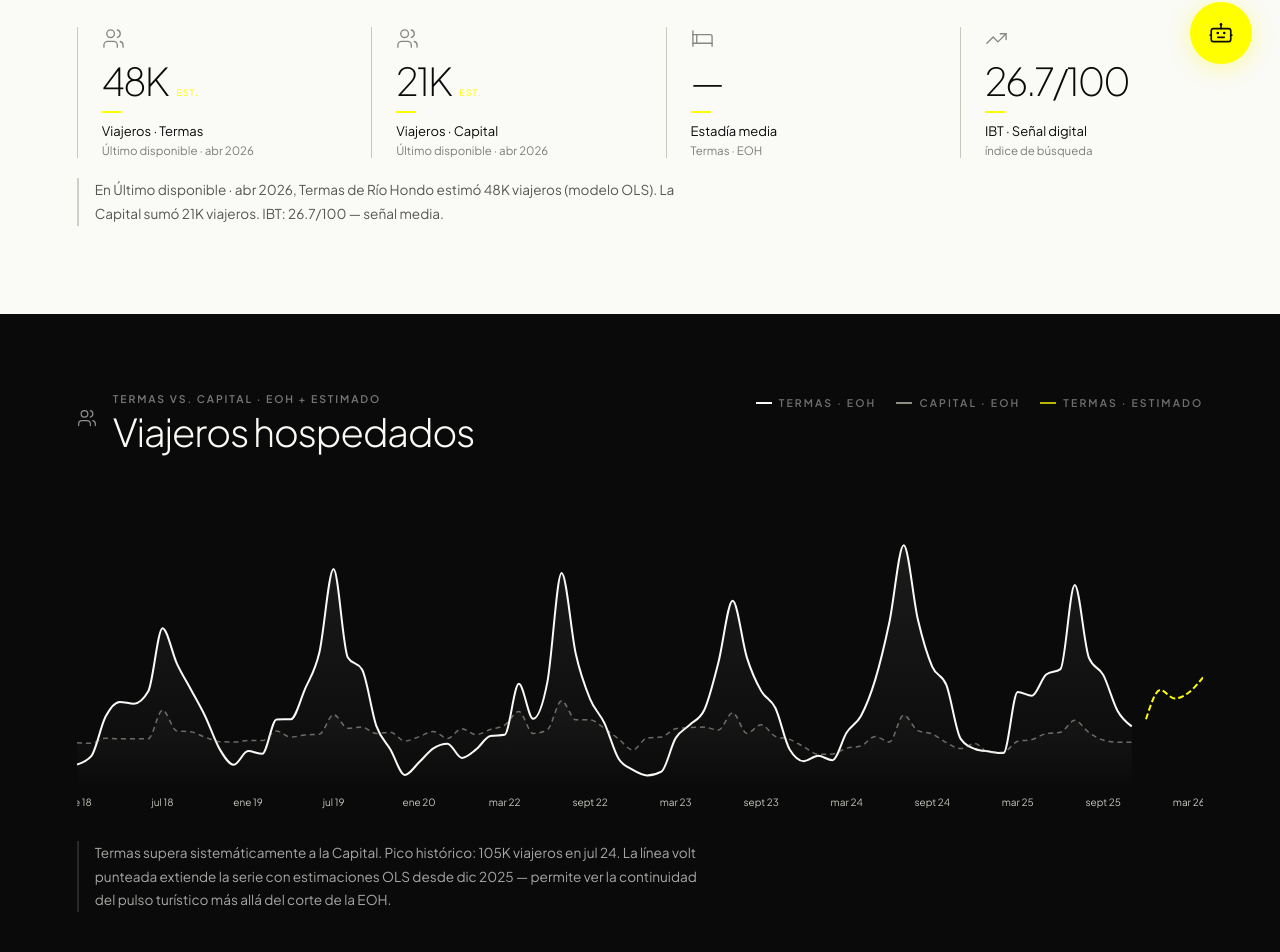
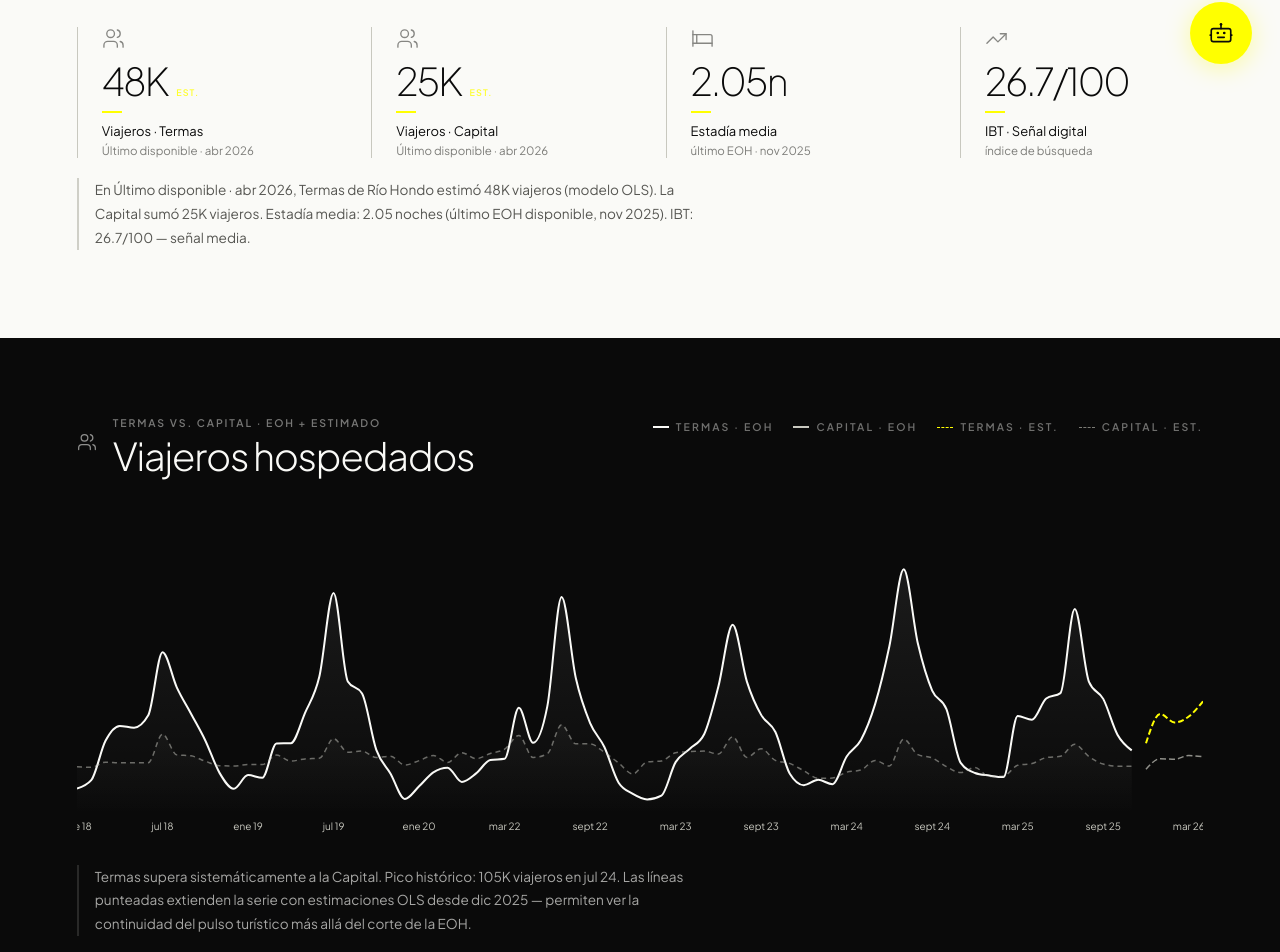
Before and after one commit to carralbal/observatorio-turismo, a React (Vite) app in the folder frontend/: page / in a window 1280 px wide. Shown: the part 708-1660 px from the top of the page. Built offline with nearby package versions, Linux system fonts and the light colour scheme.

Commit message:
fix: 2026 en selector, estadía media EOH en estimado, Capital en chart

```diff
--- a/frontend/src/context/PeriodoContext.jsx
+++ b/frontend/src/context/PeriodoContext.jsx
@@ -3,7 +3,7 @@ import { createContext, useContext, useState } from 'react'
 const PeriodoCtx = createContext()
 
 export const MESES = ['Ene','Feb','Mar','Abr','May','Jun','Jul','Ago','Sep','Oct','Nov','Dic']
-export const AÑOS  = [2019, 2020, 2021, 2022, 2023, 2024, 2025]
+export const AÑOS  = [2019, 2020, 2021, 2022, 2023, 2024, 2025, 2026]
 
 export function PeriodoProvider({ children }) {
   const [anio, setAnio] = useState(null)
--- a/frontend/src/pages/Home.jsx
+++ b/frontend/src/pages/Home.jsx
@@ -49,8 +49,7 @@ function Hero() {
       <div style={{ position: 'absolute', inset: 0, zIndex: 1, background: 'linear-gradient(to right, rgba(10,10,10,0.94) 0%, rgba(10,10,10,0.80) 30%, rgba(10,10,10,0.42) 58%, rgba(10,10,10,0.14) 100%)' }} />
       <div style={{ position: 'relative', zIndex: 3 }}>
         <div style={{ display: 'flex', alignItems: 'center', gap: 12, marginBottom: 44, animation: 'fadeUp 0.7s ease both' }}>
-          <Paralelo />
-          <Eyebrow light>Observatorio de Turismo · Santiago del Estero</Eyebrow>
+          <Paralelo /><Eyebrow light>Observatorio de Turismo · Santiago del Estero</Eyebrow>
         </div>
         <h1 style={{ fontSize: 'clamp(3rem,7.5vw,7rem)', fontWeight: 200, color: C.paper, lineHeight: 0.92, letterSpacing: '-0.045em', margin: '0 0 28px', maxWidth: 780, animation: 'fadeUp 0.8s 0.08s ease both' }}>
           Pulso Santiago<br />del Estero.
@@ -66,17 +65,19 @@ function Hero() {
   )
 }
 
-function KPIStrip({ termasLast, capitalLast, periodoStr, isEstimated }) {
+function KPIStrip({ termasLast, capitalLast, periodoStr, isEstimated, lastEOHEstadia }) {
   if (!termasLast) return null
   const viajeros_termas  = termasLast.viajeros_total ?? termasLast.viajeros ?? 0
   const viajeros_capital = capitalLast?.viajeros_total ?? capitalLast?.viajeros ?? 0
-  const estadia = termasLast.estadia_promedio
+  // Estadía: use EOH value when estimated (OLS doesn't produce estadía)
+  const estadia = isEstimated ? lastEOHEstadia : termasLast.estadia_promedio
+  const estadiaDelta = isEstimated ? 'último EOH · nov 2025' : 'Termas · EOH'
   const ibt = termasLast.ibt_compuesto
 
   const kpis = [
-    { icon: ICONS.viajeros, value: fmt(viajeros_termas),    label: 'Viajeros · Termas',   delta: periodoStr,          estimated: isEstimated },
-    { icon: ICONS.viajeros, value: fmt(viajeros_capital),   label: 'Viajeros · Capital',  delta: periodoStr,          estimated: isEstimated },
-    { icon: ICONS.estadia,  value: estadia ? `${Number(estadia).toFixed(2)}n` : '—', label: 'Estadía media', delta: 'Termas · EOH', estimated: false },
+    { icon: ICONS.viajeros, value: fmt(viajeros_termas),    label: 'Viajeros · Termas',   delta: periodoStr,    estimated: isEstimated },
+    { icon: ICONS.viajeros, value: fmt(viajeros_capital),   label: 'Viajeros · Capital',  delta: periodoStr,    estimated: isEstimated },
+    { icon: ICONS.estadia,  value: estadia ? `${Number(estadia).toFixed(2)}n` : '—', label: 'Estadía media', delta: estadiaDelta, estimated: false },
     { icon: ICONS.ibt,      value: `${ibt ?? '—'}/100`,    label: 'IBT · Señal digital',  delta: 'índice de búsqueda', estimated: false },
   ]
   return (
@@ -95,21 +96,17 @@ function KPIStrip({ termasLast, capitalLast, periodoStr, isEstimated }) {
       <Interpretacion texto={
         `En ${periodoStr}, Termas de Río Hondo ${isEstimated ? 'estimó' : 'registró'} ${fmt(viajeros_termas)} viajeros${isEstimated ? ' (modelo OLS)' : ''}. ` +
         `La Capital sumó ${fmt(viajeros_capital)} viajeros. ` +
-        (estadia ? `Estadía media: ${Number(estadia).toFixed(2)} noches (último EOH disponible). ` : '') +
+        (estadia ? `Estadía media: ${Number(estadia).toFixed(2)} noches${isEstimated ? ' (último EOH disponible, nov 2025)' : ''}. ` : '') +
         (ibt ? `IBT: ${ibt}/100 — ${ibt < 25 ? 'señal baja.' : ibt > 40 ? 'señal alta.' : 'señal media.'}` : '')
       } />
     </section>
   )
 }
 
-function ChartSection({ trendEOH, trendEst }) {
-  const allTermas = [...trendEOH, ...trendEst].map(r => r.termas ?? r.termasEst ?? 0).filter(Boolean)
+function ChartSection({ trend }) {
+  const allTermas = trend.map(r => r.termas ?? r.termasEst ?? 0).filter(Boolean)
   const maxTermas = allTermas.length ? Math.max(...allTermas) : 0
-  const maxRow = [...trendEOH, ...trendEst].find(r => (r.termas ?? r.termasEst) === maxTermas)
-
-  // Merge EOH and Est into single array for chart
-  const allLabels = [...new Map([...trendEOH, ...trendEst].map(r => [r.label, r])).values()]
-    .sort((a, b) => (a.fecha > b.fecha ? 1 : -1))
+  const maxRow = trend.find(r => (r.termas ?? r.termasEst) === maxTermas)
 
   return (
     <section style={{ background: C.ink, padding: 'clamp(56px,7vw,80px) var(--pad)' }}>
@@ -117,12 +114,13 @@ function ChartSection({ trendEOH, trendEst }) {
         <SectionTitle icon={ICONS.viajeros} context="Termas vs. Capital · EOH + estimado" main="Viajeros hospedados" light />
         <div style={{ display: 'flex', gap: 20, paddingTop: 4, flexWrap: 'wrap' }}>
           {[
-            { c: C.paper,  l: 'Termas · EOH',     dash: false },
-            { c: C.stone,  l: 'Capital · EOH',     dash: true  },
-            { c: C.volt,   l: 'Termas · estimado', dash: true  },
+            { c: C.paper,  l: 'Termas · EOH'     },
+            { c: C.stone,  l: 'Capital · EOH'     },
+            { c: C.volt,   l: 'Termas · est.',  dash: true },
+            { c: 'rgba(200,200,191,0.6)', l: 'Capital · est.', dash: true },
           ].map((x, i) => (
             <div key={i} style={{ display: 'flex', gap: 7, alignItems: 'center' }}>
-              <div style={{ width: 16, height: 1.5, background: x.c, opacity: x.dash ? 0.7 : 1 }} />
+              <div style={{ width: 16, height: x.dash ? 0 : 1.5, borderTop: x.dash ? `1.5px dashed ${x.c}` : 'none', background: x.dash ? 'none' : x.c }} />
               <Eyebrow light style={{ opacity: 0.42 }}>{x.l}</Eyebrow>
             </div>
           ))}
@@ -130,7 +128,7 @@ function ChartSection({ trendEOH, trendEst }) {
       </div>
       <div style={{ height: 'clamp(200px,26vw,320px)' }}>
         <ResponsiveContainer width="100%" height="100%">
-          <ComposedChart data={allLabels} margin={{ top: 8, right: 0, left: 0, bottom: 0 }}>
+          <ComposedChart data={trend} margin={{ top: 8, right: 0, left: 0, bottom: 0 }}>
             <defs>
               <linearGradient id="gT" x1="0" y1="0" x2="0" y2="1">
                 <stop offset="0%" stopColor={C.paper} stopOpacity={0.12} />
@@ -143,13 +141,16 @@ function ChartSection({ trendEOH, trendEst }) {
             </defs>
             <XAxis dataKey="label" tick={{ fill: C.stone, fontSize: 10, fontFamily: 'Plus Jakarta Sans' }} tickLine={false} axisLine={false} interval={5} />
             <Tooltip content={<ChartTooltip />} cursor={{ stroke: 'rgba(250,250,247,0.07)', strokeWidth: 1 }} />
-            <Area type="monotone" dataKey="termas"    name="Termas · EOH"     stroke={C.paper} strokeWidth={2}   fill="url(#gT)" dot={false} activeDot={{ r:3, fill:C.volt, strokeWidth:0 }} connectNulls={false} />
-            <Area type="monotone" dataKey="capital"   name="Capital · EOH"    stroke={C.stone} strokeWidth={1.5} strokeDasharray="5 4" strokeOpacity={0.5} fill="url(#gC)" dot={false} connectNulls={false} />
-            <Line  type="monotone" dataKey="termasEst" name="Termas · est."   stroke={C.volt}  strokeWidth={2}   strokeDasharray="6 3" dot={false} activeDot={{ r:3, fill:C.volt, strokeWidth:0 }} connectNulls />
+            {/* EOH observed lines */}
+            <Area type="monotone" dataKey="termas"    name="Termas · EOH"    stroke={C.paper} strokeWidth={2}   fill="url(#gT)" dot={false} activeDot={{ r:3, fill:C.volt, strokeWidth:0 }} connectNulls={false} />
+            <Area type="monotone" dataKey="capital"   name="Capital · EOH"   stroke={C.stone} strokeWidth={1.5} strokeDasharray="5 4" strokeOpacity={0.5} fill="url(#gC)" dot={false} connectNulls={false} />
+            {/* OLS estimated lines — only post-cutoff */}
+            <Line  type="monotone" dataKey="termasEst"  name="Termas · est."   stroke={C.volt}  strokeWidth={2}   strokeDasharray="6 3" dot={false} activeDot={{ r:3, fill:C.volt,  strokeWidth:0 }} connectNulls />
+            <Line  type="monotone" dataKey="capitalEst" name="Capital · est."  stroke="rgba(200,200,191,0.7)" strokeWidth={1.5} strokeDasharray="6 3" dot={false} activeDot={{ r:3, fill:C.stone, strokeWidth:0 }} connectNulls />
           </ComposedChart>
         </ResponsiveContainer>
       </div>
-      <Interpretacion light texto={`Termas supera sistemáticamente a la Capital. Pico histórico: ${fmt(maxTermas)} viajeros en ${maxRow?.label ?? '—'}. La línea volt punteada extiende la serie con estimaciones OLS desde dic 2025 — permite ver la continuidad del pulso turístico más allá del corte de la EOH.`} />
+      <Interpretacion light texto={`Termas supera sistemáticamente a la Capital. Pico histórico: ${fmt(maxTermas)} viajeros en ${maxRow?.label ?? '—'}. Las líneas punteadas extienden la serie con estimaciones OLS desde dic 2025 — permiten ver la continuidad del pulso turístico más allá del corte de la EOH.`} />
     </section>
   )
 }
@@ -190,7 +191,7 @@ function DonutSection({ termasLast }) {
       <div>
         <SectionTitle icon={ICONS.ibt} context="Google Trends · señal anticipada"
           main={señal === 'baja' ? 'Demanda digital en zona baja.' : señal === 'alta' ? 'Demanda digital en zona alta.' : 'Demanda digital en zona media.'} />
-        <Interpretacion texto={`El Índice de Búsqueda Turística (IBT) mide el interés de búsqueda online por alojamiento en Termas de Río Hondo. En este período se ubica en ${ibt}/100, ${señal === 'baja' ? 'por debajo del umbral de señal activa (40/100). Anticipa demanda moderada.' : señal === 'alta' ? 'por encima del umbral activo (40/100). Anticipa alta demanda.' : 'en zona media. Señal moderada.'}`} />
+        <Interpretacion texto={`El Índice de Búsqueda Turística (IBT) mide el interés de búsqueda online por alojamiento en Termas de Río Hondo. En este período se ubica en ${ibt}/100, ${señal === 'baja' ? 'por debajo del umbral de señal activa (40/100).' : señal === 'alta' ? 'por encima del umbral activo (40/100). Anticipa alta demanda.' : 'en zona media. Señal moderada.'}`} />
       </div>
     </section>
   )
@@ -241,7 +242,6 @@ function BrechaSection() {
       </div>
       <Interpretacion>
         Con 13.055 plazas, Termas es el centro termal más grande de Sudamérica en oferta hotelera.
-        Pero solo 2 vuelos semanales desde Buenos Aires limitan estructuralmente la demanda lejana.
         Recuperar el nivel de 2017 implicaría multiplicar por 9 el flujo aéreo actual.
       </Interpretacion>
     </section>
@@ -263,27 +263,28 @@ function CTAVolt() {
 
 export default function Home() {
   const { anio, mes } = usePeriodo()
-
-  // EOH real data (hasta nov 2025)
-  const { data: pulso, loading: l1 } = useCSV('/data/data_pulso.csv', { filter: r => r.flag_covid === 0 })
-  // OLS estimado (dic 2025 en adelante flag_estimado=1, también incluye datos reales flag=0)
+  const { data: pulso,    loading: l1 } = useCSV('/data/data_pulso.csv', { filter: r => r.flag_covid === 0 })
   const { data: estimado, loading: l2 } = useCSV('/data/data_pulso_estimado.csv')
 
-  const termasEOH  = pulso.filter(r => r.localidad === 'Termas').sort((a,b) => new Date(a.fecha) - new Date(b.fecha))
-  const capitalEOH = pulso.filter(r => r.localidad === 'Santiago del Estero').sort((a,b) => new Date(a.fecha) - new Date(b.fecha))
-  const termasOLS  = estimado.filter(r => r.localidad === 'Termas' && Number(r.flag_estimado) === 1).sort((a,b) => new Date(a.fecha) - new Date(b.fecha))
+  const termasEOH   = pulso.filter(r => r.localidad === 'Termas').sort((a,b) => new Date(a.fecha) - new Date(b.fecha))
+  const capitalEOH  = pulso.filter(r => r.localidad === 'Santiago del Estero').sort((a,b) => new Date(a.fecha) - new Date(b.fecha))
+  const termasOLS   = estimado.filter(r => r.localidad === 'Termas'                && Number(r.flag_estimado) === 1).sort((a,b) => new Date(a.fecha) - new Date(b.fecha))
+  const capitalOLS  = estimado.filter(r => r.localidad === 'Santiago del Estero'   && Number(r.flag_estimado) === 1).sort((a,b) => new Date(a.fecha) - new Date(b.fecha))
 
-  // KPI: last EOH or last OLS estimate
-  const eohCutoff = termasEOH.length ? termasEOH[termasEOH.length-1].fecha : null
+  // Last EOH estadía for when showing estimates
+  const lastEOHEstadia = termasEOH[termasEOH.length - 1]?.estadia_promedio
+
+  // EOH cutoff
+  const corte = termasEOH.length ? termasEOH[termasEOH.length - 1].fecha : null
 
   const termasFilt  = (anio || mes) ? filterByPeriodo(termasEOH, anio, mes) : termasEOH
   const capitalFilt = (anio || mes) ? filterByPeriodo(capitalEOH, anio, mes) : capitalEOH
 
-  // For KPI: if no period selected or future, use latest (EOH or OLS)
   const lastEOH = termasFilt[termasFilt.length - 1]
   const lastOLS = (!anio && !mes) ? termasOLS[termasOLS.length - 1] : null
   const termasLast   = lastOLS ?? lastEOH
-  const capitalLast  = capitalFilt[capitalFilt.length - 1]
+  const capitalLastOLS = (!anio && !mes) ? capitalOLS[capitalOLS.length - 1] : null
+  const capitalLast  = capitalLastOLS ?? capitalFilt[capitalFilt.length - 1]
   const isEstimated  = !!lastOLS
 
   const periodoStr = (() => {
@@ -292,35 +293,39 @@ export default function Home() {
     return (anio || mes) ? fecha : `Último disponible · ${fecha}`
   })()
 
-  // Trend chart data
-  const trendEOH = termasEOH.map(t => {
+  // Build merged trend array
+  const eohMap = {}
+  termasEOH.forEach(t => {
     const d = new Date(t.fecha)
     const cap = capitalEOH.find(c => c.fecha === t.fecha)
-    return {
+    eohMap[t.fecha] = {
       fecha: t.fecha,
       label: d.toLocaleDateString('es-AR', { month: 'short', year: '2-digit' }),
       year: d.getFullYear(),
       termas: Number(t.viajeros_total) || null,
       capital: cap ? Number(cap.viajeros_total) || null : null,
       termasEst: null,
+      capitalEst: null,
     }
   })
 
-  const trendEst = termasOLS.map(t => {
-    const d = new Date(t.fecha)
-    return {
-      fecha: t.fecha,
-      label: d.toLocaleDateString('es-AR', { month: 'short', year: '2-digit' }),
-      year: d.getFullYear(),
-      termas: null,
-      capital: null,
-      termasEst: Number(t.viajeros) || null,
+  // Add OLS estimates — only after cutoff
+  termasOLS.forEach(t => {
+    if (!eohMap[t.fecha]) {
+      const d = new Date(t.fecha)
+      eohMap[t.fecha] = { fecha: t.fecha, label: d.toLocaleDateString('es-AR', { month: 'short', year: '2-digit' }), year: d.getFullYear(), termas: null, capital: null, termasEst: null, capitalEst: null }
     }
+    if (!corte || t.fecha > corte) eohMap[t.fecha].termasEst = Number(t.viajeros) || null
+  })
+  capitalOLS.forEach(t => {
+    if (!eohMap[t.fecha]) {
+      const d = new Date(t.fecha)
+      eohMap[t.fecha] = { fecha: t.fecha, label: d.toLocaleDateString('es-AR', { month: 'short', year: '2-digit' }), year: d.getFullYear(), termas: null, capital: null, termasEst: null, capitalEst: null }
+    }
+    if (!corte || t.fecha > corte) eohMap[t.fecha].capitalEst = Number(t.viajeros) || null
   })
 
-  // Merge and filter by selected year
-  const allTrend = [...new Map([...trendEOH, ...trendEst].map(r => [r.fecha, r])).values()]
-    .sort((a,b) => a.fecha > b.fecha ? 1 : -1)
+  const allTrend = Object.values(eohMap).sort((a,b) => a.fecha > b.fecha ? 1 : -1)
   const trend = anio ? allTrend.filter(r => r.year === anio) : allTrend
 
   if (l1 || l2) return <Loading />
@@ -328,8 +333,8 @@ export default function Home() {
   return (
     <>
       <Hero />
-      <KPIStrip termasLast={termasLast} capitalLast={capitalLast} periodoStr={periodoStr} isEstimated={isEstimated} />
-      <ChartSection trendEOH={trend} trendEst={[]} />
+      <KPIStrip termasLast={termasLast} capitalLast={capitalLast} periodoStr={periodoStr} isEstimated={isEstimated} lastEOHEstadia={lastEOHEstadia} />
+      <ChartSection trend={trend} />
       <DonutSection termasLast={termasLast} />
       <BrechaSection />
       <CTAVolt />
```
